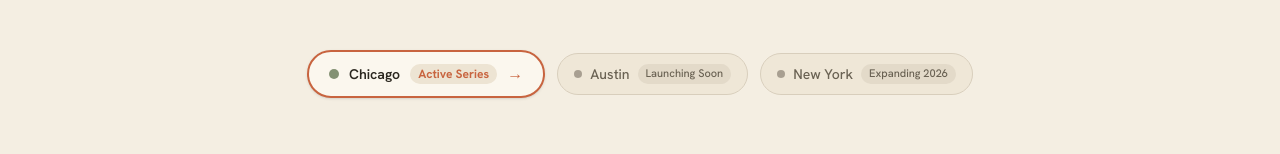
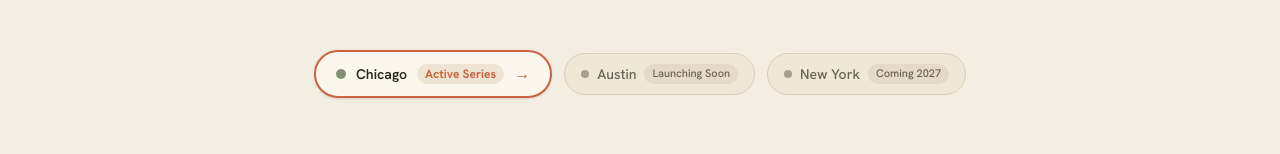
Before and after one commit to NiteAdmin/gather-chicago, a Next.js app: page / in a window 1280 px wide. Shown: the part 599-753 px from the top of the page. Built offline with nearby package versions, Linux system fonts and the light colour scheme.

Commit message:
fix(landing): update New York city teaser release year to 2027

```diff
--- a/app/components/IntroPage.tsx
+++ b/app/components/IntroPage.tsx
@@ -250,7 +250,7 @@ export default function IntroPage({ initialVariant = '1' }: IntroPageProps) {
                 <span className="w-2 h-2 rounded-full bg-[#A89F91]" />
                 <span>New York</span>
                 <span className="text-[11px] text-[#6A6253] bg-[#D8CEBC]/50 px-2 py-0.5 rounded-full">
-                  Expanding 2026
+                  Coming 2027
                 </span>
               </div>
             </div>
@@ -378,7 +378,7 @@ export default function IntroPage({ initialVariant = '1' }: IntroPageProps) {
                   Austin (Soon)
                 </span>
                 <span className="inline-flex items-center gap-1.5 bg-[#EDE4D3] text-[#6A6253] px-3.5 py-2 rounded-full text-xs font-medium border border-[#D8CEBC]">
-                  NYC (2026)
+                  NYC (2027)
                 </span>
               </div>
 
@@ -583,7 +583,7 @@ export default function IntroPage({ initialVariant = '1' }: IntroPageProps) {
                     New York
                   </span>
                   <span className="text-[10px] bg-[#D8CEBC] text-[#6A6253] px-2 py-0.5 rounded-full font-bold uppercase">
-                    2026
+                    2027
                   </span>
                 </div>
                 <p className="text-xs text-[#6A6253]">
```
